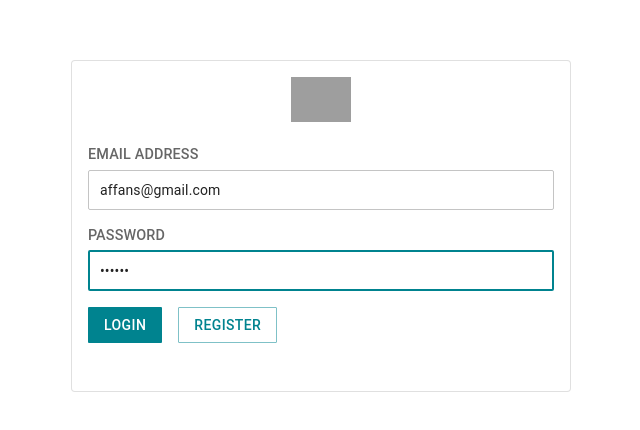
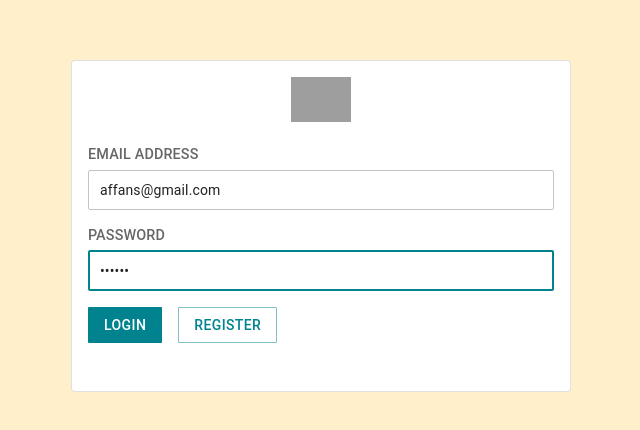
Before and after one commit to affan-habib/billing-frontend, a React (Create React App) app: page /login in a window 1280 px wide. Shown: the part 174-604 px from the top of the page, without its empty margins (319-959 px from the left). Built offline with nearby package versions, Linux system fonts and the light colour scheme; no server answers; grey boxes are pictures that could not be loaded.

Commit message:
color theme

```diff
--- a/src/App.css
+++ b/src/App.css
@@ -70,3 +70,7 @@ body{
   height: 100%;
   background-color: red;
 }
+.App{
+  background-color:  #ffb10a36;
+  height: 100vh;
+}
```
